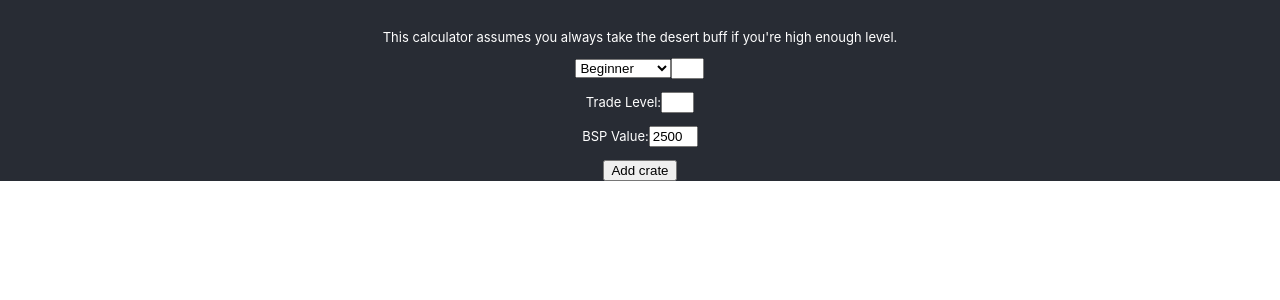
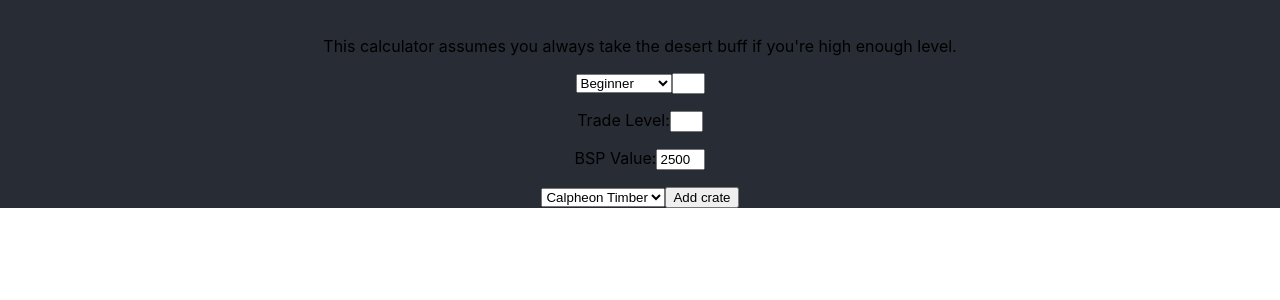
Before and after one commit to trillianh/zcalc, a React (Create React App) app in the folder zcalc/: page / in a window 1280 px wide. Shown: the top 300 px of the page. Built offline with nearby package versions, Linux system fonts and the light colour scheme.

Commit message:
save before folder rename

```diff
--- a/zcalc/src/App.js
+++ b/zcalc/src/App.js
@@ -1,9 +1,9 @@
 import logo from './logo.svg';
 import './App.css';
-import './crate.js';
+import './Crate.js';
 import CrateForm from './CrateForm.js';
 import CrateTable from './CrateTable';
-import crate from './crate.js';
+import Crate from './Crate.js';
 import { render } from '@testing-library/react';
 import React from "react";
 
@@ -15,28 +15,19 @@ class App extends React.Component {
     this.addCrateRow = this.addCrateRow.bind(this);
   }
   addCrateRow(e) {
-    const newRow = (
-      <tr>
-        <td><input type="Button" /></td>
-        <td><input type="text" id="steelq" value="1" size="1" />x </td>
-        <td value=""></td>
-        <td value="1"></td>
-        <td><input type="text" id="steelprice" value="7700" size="1" /></td>
-        <td id="steelratio"></td>
-        <td id="steelt">151,108</td>
-      </tr>
-    );
-    this.state.rows.push(newRow);
+    const newRow = (<Crate />);
+    let r = this.state.rows;
+    r.push(newRow);
+    this.setState({rows: r});
+
   }
   render() {
-    const rows = this.state.rowArray;
+    const rows = this.state.rows;
     return (
     <div className="App">
-      <header className="App-header">
         <br></br>
         <CrateForm handleSubmit={this.addCrateRow} defaultTradeLevel="67" />
         <CrateTable rowArray={rows} />
-      </header>
     </div>
     );
   }
--- a/zcalc/src/CrateForm.js
+++ b/zcalc/src/CrateForm.js
@@ -39,8 +39,8 @@ class CrateForm extends React.Component {
     }
     handleSubmit(e){
         e.preventDefault();
-        console.log("a");
         this.props.handleSubmit(e.target.value);
+
     }
     handleGchange(e){
         this.setState({tradelevel:e.target.slvl+e.target.tlvl});
@@ -72,7 +72,24 @@ class CrateForm extends React.Component {
                 <p>BSP Value:
                     <input type="text" id="bspprice" size="3" defaultValue="2500"></input>
                 </p>
-                <button type="submit">Add crate</button>
+                <select>
+                    <option value="calph">Calpheon Timber</option>
+                    <option value="bal">Balenos Timber</option>
+                    <option value="med">Mediah Timber</option>
+                    <option value="ser">Serendia Timber</option>
+                    <option value="steel">Steel Ingot</option>
+                    <option value="bronze">Bronze Ingot</option>
+                    <option value="brass">Brass Ingot</option>
+                    <option value="vanadium">Vanadium Ingot</option>
+                    <option value="titanium">Titanium Ingot</option>
+                    <option value="mythril">Mythril Ingot</option>
+                    <option value="copperore">Copper Ore</option>
+                    <option value="ironore">Iron Ore</option>
+                    <option value="leadore">Lead Ore</option>
+                    <option value="zincore">Zinc Ore</option>
+                    <option value="tinore">Tin Ore</option>
+                    <option value="jewelry">Jewelry</option>
+                    </select><button type="submit">Add crate</button>
             </form>
         );
     }
--- a/zcalc/src/Gtradelevel.js
+++ b/zcalc/src/Gtradelevel.js
@@ -17,6 +17,12 @@ class Gtradelevel extends React.Component{
     handleSublevelChange(e){
         this.setState({sublevel:e.target.value});
         this.props.handleTradelevelChange(e.target.value);
+    }
+    setTitle(t){
+        this.setState({title:t});
+    }
+    setSublevel(s){
+        this.setState({sublevel:s});
     }
 
     render(){
--- a/zcalc/src/Sublevel.js
+++ b/zcalc/src/Sublevel.js
@@ -2,9 +2,10 @@ import React from "react";
 class Sublevel extends React.Component {
     constructor(props){
         super(props);
+        this.handleChange = this.handleChange.bind(this);
     }
-    onSubLevelChange(){
-
+    handleChange(e){
+        this.props.onSublevelChange(e.target.value);
     }
     render() {
         const sublevel = this.props.sublevel;
--- a/zcalc/src/crate.js
+++ b/zcalc/src/crate.js
@@ -1,14 +1,38 @@
+import React from "react";
+class Crate extends React.Component {
+  constructor(props){
+    super(props);
+  }
 
-function crate() {
+   render(){
+    const prices = {
+      calpheon:98640,
+      balenos:55170,
+      mediah:77850,
+      serendia:62730,
+      steel:33648,
+      bronze:50439,
+      brass:56862,
+      vanadium:95097,
+      titanium:96198,
+      mythril:384865,
+      copperore:1932,
+      ironore:2157,
+      leadore:2271,
+      tinore:2157,
+      zincore:3249,
+      jewelry:340254
+    }
     return (
       <div className="crate">
         <table>
-            <tr>a</tr>
-            <tr>b</tr>
-            <tr>c</tr>
+            <td>a</td>
+            <td>b</td>
+            <td>c</td>
         </table>
       </div>
     );
   }
+}
 
-  export default crate;
+  export default Crate;
```
